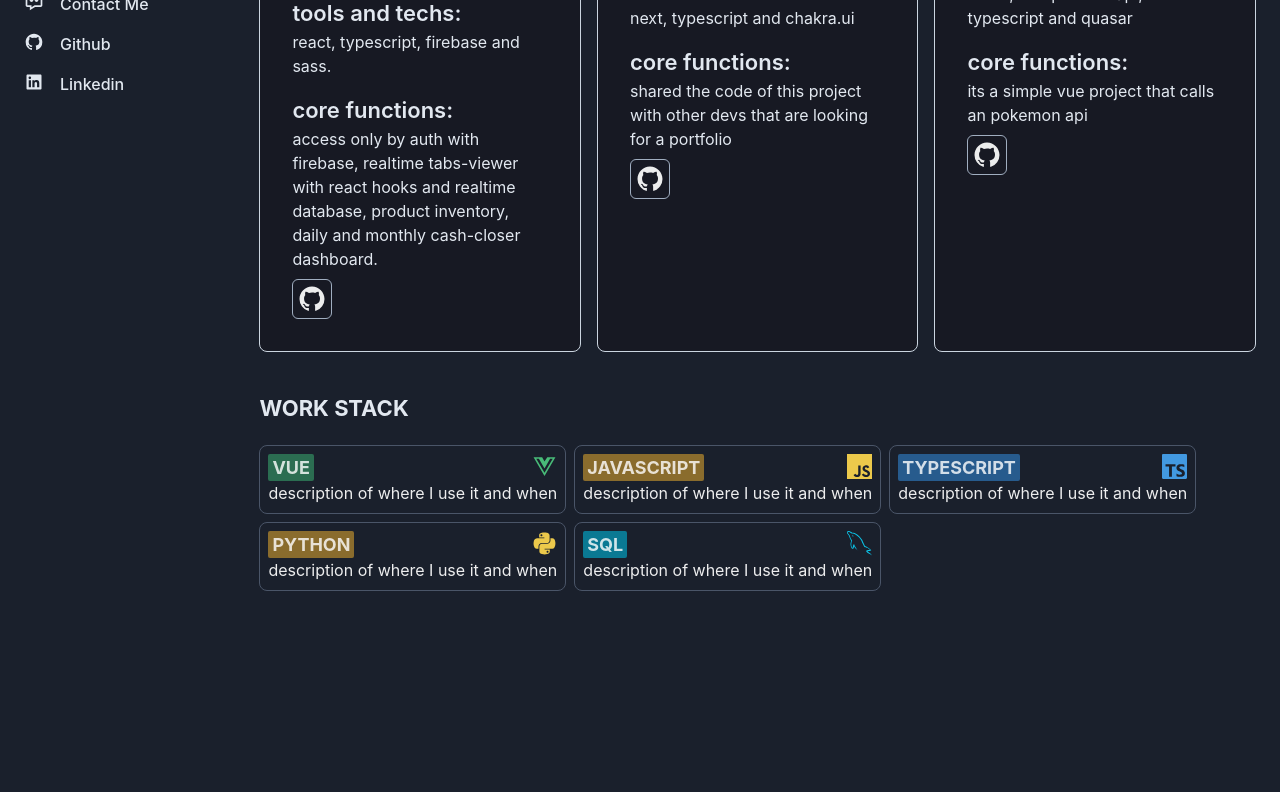
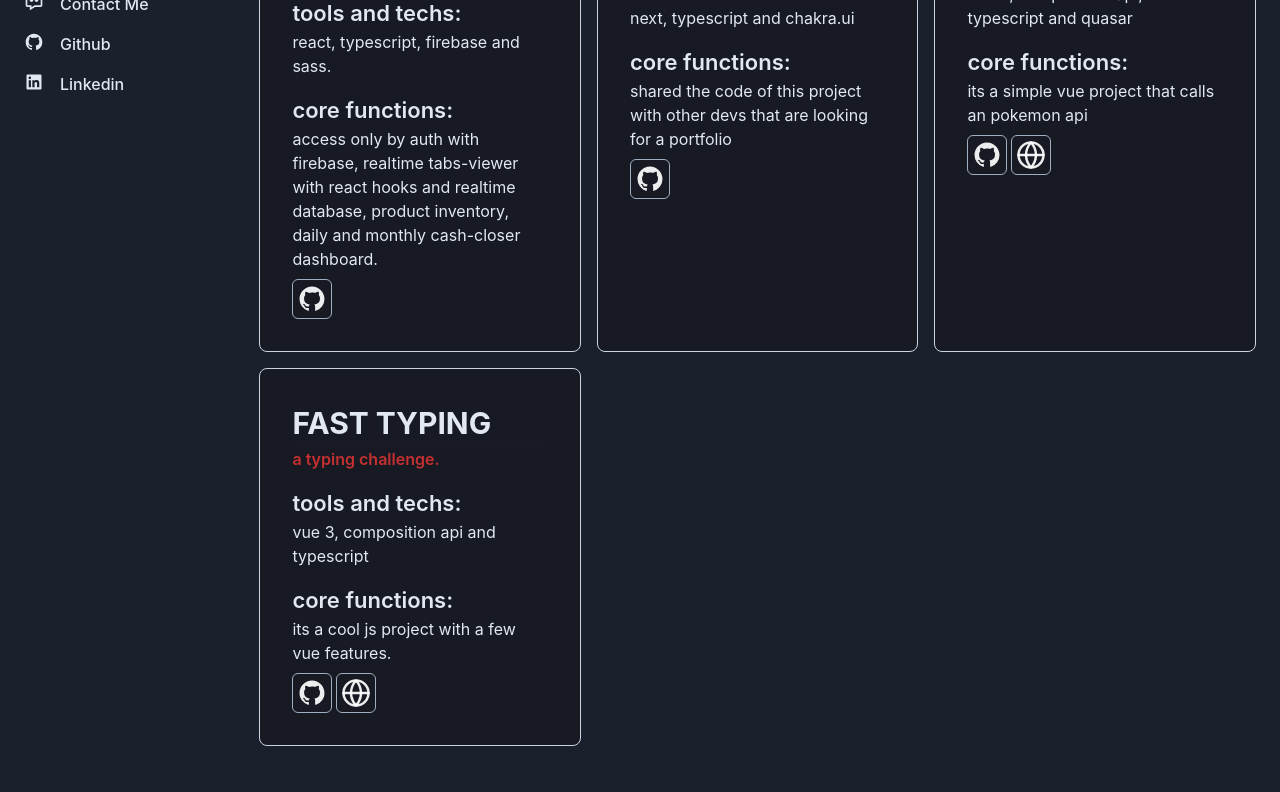
Before and after one commit to dudusohne/nextresume, a Next.js app: page /home in a window 1280 px wide. Shown: the part 320-1112 px from the top of the page. Before the commit the page ends 911 px from the top, so only its background shows below. Built offline with nearby package versions, Linux system fonts and the light colour scheme.

Commit message:
few updates at home

```diff
--- a/src/pages/contact.tsx
+++ b/src/pages/contact.tsx
@@ -16,8 +16,8 @@ export default function Contact() {
                 <Sidebar />
                 <Flex direction="column" w="100%" align="center" mt="2">
                     <Text as="span" fontSize={22} fontWeight="bold" color={text} mb="5">Send me a message</Text>
-                    <Input as="textarea" w="60%" minHeight="200" bg={bg} />
-                    <Button w="60%" mt="4">SEND</Button>
+                    <Input as="textarea" w="60%" minHeight="200" bg={bg} disabled/>
+                    <Button w="60%" mt="4" disabled>SEND</Button>
                 </Flex>
             </Flex>
         </Flex>
--- a/src/pages/home.tsx
+++ b/src/pages/home.tsx
@@ -13,6 +13,7 @@ import { ProjectBox } from "../components/ProjectBox";
 import { MiniCard } from "../components/MiniCard/MiniCard";
 
 import { RiGithubFill } from "react-icons/ri";
+import { FiGlobe } from "react-icons/fi";
 import { FaPython, FaVuejs } from "react-icons/fa";
 
 import { GrMysql } from "react-icons/gr";
@@ -141,6 +142,69 @@ export default function Home() {
                     }}
                   />
                 </Link>
+                <Link
+                  href="https://pokemon-desk-team.vercel.app/"
+                  target="_blank"
+                  ml="1"
+                >
+                  <IconButton
+                    variant="outline"
+                    borderColor="gray.400"
+                    aria-label="Call Sage"
+                    fontSize={30}
+                    icon={<FiGlobe color={color} />}
+                    _hover={{
+                      background: "red.500",
+                      color: "black.500",
+                      borderColor: "black",
+                      fontColor: "black",
+                    }}
+                  />
+                </Link>
+              </ProjectBox>
+              <ProjectBox
+                title="FAST TYPING"
+                subtitle="a typing challenge."
+                tools="vue 3, composition api and typescript"
+                description="its a cool js project with a few vue features."
+              >
+                <Link
+                  href="https://github.com/dudusohne/fast-typing"
+                  target="_blank"
+                >
+                  <IconButton
+                    variant="outline"
+                    borderColor="gray.400"
+                    aria-label="Call Sage"
+                    fontSize={30}
+                    icon={<RiGithubFill color={color} />}
+                    _hover={{
+                      background: "red.500",
+                      color: "black.500",
+                      borderColor: "black",
+                      fontColor: "black",
+                    }}
+                  />
+                </Link>
+                <Link
+                  href="https://fast-typing-six.vercel.app/"
+                  target="_blank"
+                  ml="1"
+                >
+                  <IconButton
+                    variant="outline"
+                    borderColor="gray.400"
+                    aria-label="Call Sage"
+                    fontSize={30}
+                    icon={<FiGlobe color={color} />}
+                    _hover={{
+                      background: "red.500",
+                      color: "black.500",
+                      borderColor: "black",
+                      fontColor: "black",
+                    }}
+                  />
+                </Link>
               </ProjectBox>
             </SimpleGrid>
           </Flex>
@@ -168,21 +232,21 @@ export default function Home() {
               <MiniCard
                 title="VUE"
                 badge="green"
-                description="description of where I use it and when"
+                description="front-end: interfaces, components and more."
                 icon={FaVuejs}
                 iconColor="green.400"
               />
               <MiniCard
                 title="Javascript"
                 badge="yellow"
-                description="description of where I use it and when"
+                description="mostly vanilla js, but also some es6 features."
                 icon={SiJavascript}
                 iconColor="yellow.400"
               />
               <MiniCard
                 title="Typescript"
                 badge="blue"
-                description="description of where I use it and when"
+                description="front-end"
                 icon={SiTypescript}
                 iconColor="blue.400"
               />
@@ -191,14 +255,14 @@ export default function Home() {
               <MiniCard
                 title="PYTHON"
                 badge="yellow"
-                description="description of where I use it and when"
+                description="back-end"
                 icon={FaPython}
                 iconColor="yellow.400"
               />
               <MiniCard
                 title="SQL"
                 badge="cyan"
-                description="description of where I use it and when"
+                description="database"
                 icon={GrMysql}
                 iconColor="cyan.400"
               />
```
